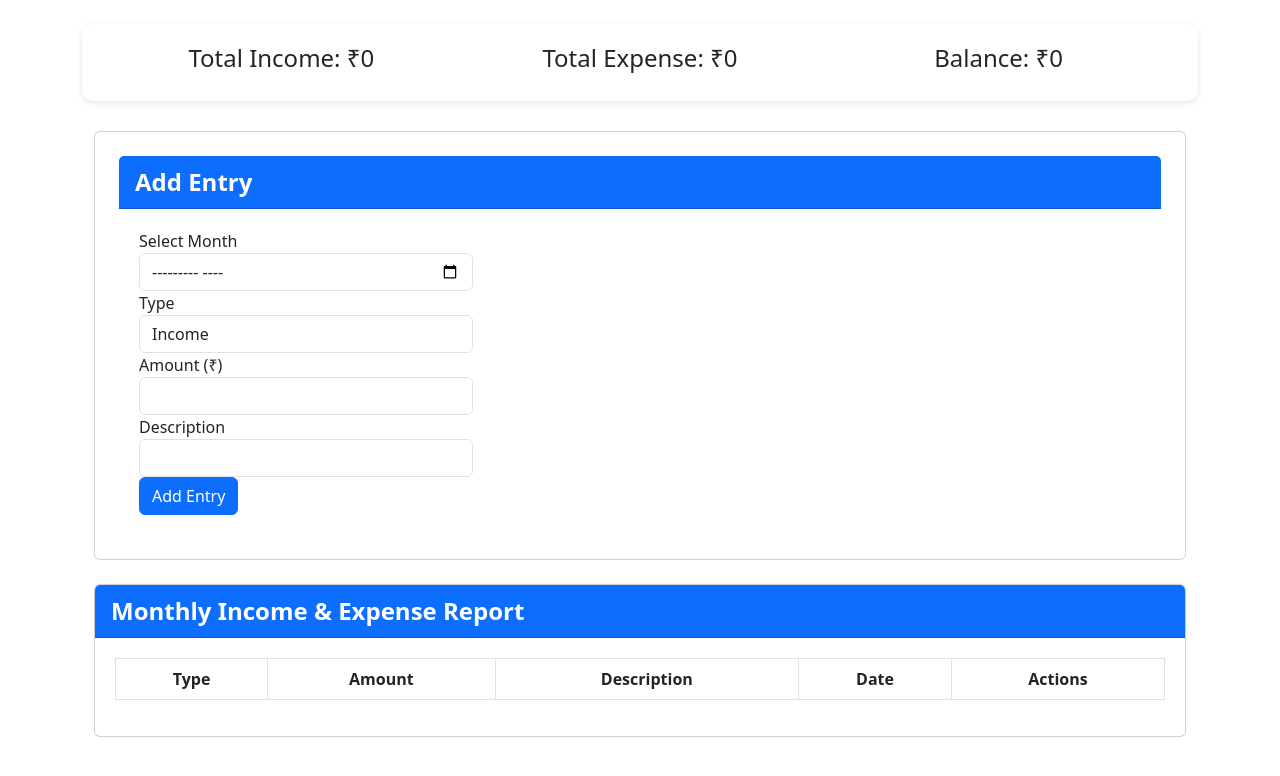
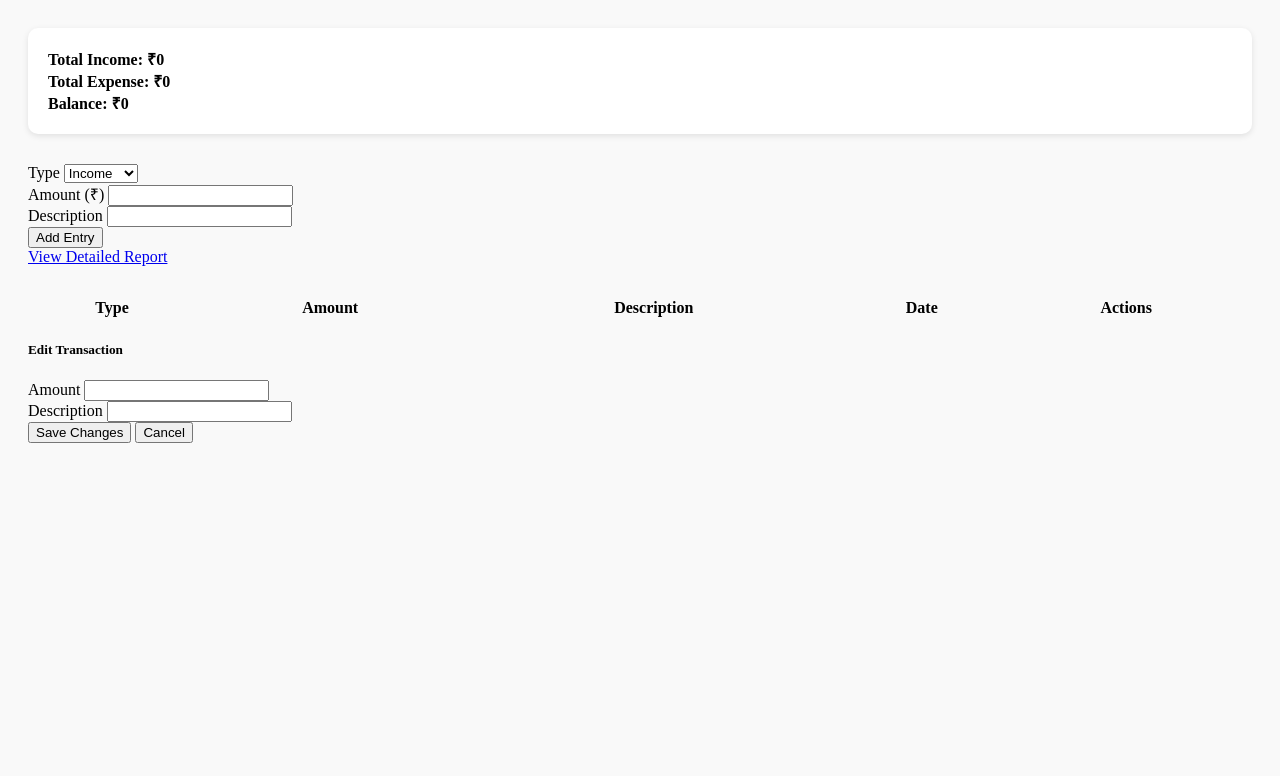
Before and after one commit to pruthvik91/lifeline-gym, a PHP site: page /income_expense.php in a window 1280 px wide. Shown: the top 776 px of the page. Run offline with PHP 8.4, Linux system fonts and the light colour scheme; lists and menus that the app fills with data are empty.

Commit message:
detailed report

```diff
--- a/income_expense.php
+++ b/income_expense.php
@@ -5,20 +5,16 @@
     <meta charset="UTF-8">
     <meta http-equiv="X-UA-Compatible" content="IE=edge">
     <meta name="viewport" content="width=device-width, initial-scale=1.0">
-    <title>Income & Expense Manager</title>
-    <link href="https://cdn.jsdelivr.net/npm/bootstrap@5.3.0/dist/css/bootstrap.min.css" rel="stylesheet">
-    <script src="https://code.jquery.com/jquery-3.6.0.min.js"></script>
-    <!-- <script src="https://cdn.jsdelivr.net/npm/bootstrap@5.3.0/dist/js/bootstrap.bundle.min.js"></script>
-    <script src="https://cdn.datatables.net/1.13.4/js/jquery.dataTables.min.js"></script> -->
+    <title>Gym Income & Expense Manager</title>
+    <script src="https://cdn.jsdelivr.net/npm/bootstrap@5.3.0/dist/js/bootstrap.bundle.min.js"></script>
 
     <style>
-        .card-body {
+         .sidebar-list{
+        margin-top:13% !important;
+    }
+        .expense-body {
             padding: 20px;
-        }
-
-        .card-header {
-            font-size: 1.5rem;
-            font-weight: bold;
+            background-color: #f9f9f9;
         }
 
         .summary-box {
@@ -29,48 +25,20 @@
             margin-bottom: 30px;
         }
 
-        .group-card {
-            margin-bottom: 15px;
-            cursor: pointer;
+        .summary-box h4 {
+            margin: 0;
         }
 
-        .record-details {
-            display: none;
-            margin-top: 15px;
-            padding: 10px;
-            border: 1px solid #ddd;
-            border-radius: 5px;
-            background-color: #f9f9f9;
-        }
-
-        .group-summary {
-            font-size: 1.2rem;
-            font-weight: bold;
-        }
-
-        .group-records {
-            margin-top: 15px;
-        }
-
-        .record-item {
-            padding: 10px;
-            border-bottom: 1px solid #ddd;
-        }
-
-        .record-item:last-child {
-            border-bottom: none;
-        }
-
-        .table th,
-        .table td {
-            text-align: center;
+        .form-section {
+            margin-bottom: 30px;
         }
     </style>
 </head>
 
-<body class="container p-4">
+<body class="expense-body">
 
-    <!-- Summary Box -->
+
+    <div class="container">
         <div class="summary-box row text-center">
             <div class="col-md-4">
                 <h4>Total Income: ₹<span id="totalIncome">0</span></h4>
@@ -83,51 +51,34 @@
             </div>
         </div>
 
-    <!-- Entry Form -->
-    <div class="card p-4 mb-4">
-        <div class="card-header bg-primary text-white">
-            Add Entry
-        </div>
-        <div class="card-body">
+
+        <div class="form-section card p-4">
             <form id="entryForm">
                 <div class="form-row">
                     <div class="form-group col-md-4">
-                        <label for="monthSelect">Select Month</label>
-                        <input type="month" id="monthSelect" class="form-control" required>
-                    </div>
-                    <div class="form-group col-md-4">
-                        <label for="type">Type</label>
+                        <label>Type</label>
                         <select class="form-control" id="type" required>
                             <option value="income">Income</option>
                             <option value="expense">Expense</option>
                         </select>
                     </div>
                     <div class="form-group col-md-4">
-                        <label for="amount">Amount (₹)</label>
+                        <label>Amount (₹)</label>
                         <input type="number" class="form-control" id="amount" required>
                     </div>
                     <div class="form-group col-md-4">
-                        <label for="description">Description</label>
+                        <label>Description</label>
                         <input type="text" class="form-control" id="description" required>
                     </div>
                 </div>
+                <div class="d-flex">
                 <button type="submit" class="btn btn-primary">Add Entry</button>
+                <div class="text-end mx-2"><a href="index.php?page=detailed_report" class="btn btn-secondary">View Detailed Report</a></div>
+                </div>
             </form>
         </div>
-    </div>
 
-    <!-- Group Summary Cards -->
-    <div id="groupSummaryCards">
-        <!-- Group Cards will be added here dynamically -->
-    </div>
-
-    <!-- Transaction Table -->
-    <div class="card mt-4">
-        <div class="card-header bg-primary text-white">
-            Monthly Income & Expense Report
-        </div>
-        <div class="card-body">
-            <table id="recordsTable" class="table table-striped table-bordered">
+        <table id="recordsTable" class="display" style="width:100%">
             <thead>
                 <tr>
                     <th>Type</th>
@@ -140,7 +91,10 @@
             <tbody></tbody>
         </table>
     </div>
-    </div>
+
+    <!-- <script src="https://code.jquery.com/jquery-3.6.0.min.js"></script> -->
+    <script src="https://cdn.datatables.net/1.13.4/js/jquery.dataTables.min.js"></script>
+    <script src="https://cdn.jsdelivr.net/npm/bootstrap@4.4.1/dist/js/bootstrap.bundle.min.js"></script>
 
     <script>
         let table;
@@ -148,22 +102,14 @@
 
         $(document).ready(function() {
             table = $('#recordsTable').DataTable();
-            const today = new Date();
-            const currentMonth = today.toISOString().slice(0, 7); // "YYYY-MM"
-            $('#monthSelect').val(currentMonth);
-            fetchData(); // Load data for current month on page load
+            fetchData();
+            const editModal = new bootstrap.Modal(document.getElementById('editModal'));
 
             $('#entryForm').on('submit', function(e) {
                 e.preventDefault();
                 const type = $('#type').val();
                 const amount = $('#amount').val();
                 const description = $('#description').val();
-                const selectedMonth = $('#monthSelect').val();
-                if (!selectedMonth) return;
-
-                const [year, month] = selectedMonth.split('-');
-                const start = `${year}-${month}-01`;
-                const end = new Date(year, month, 0).toISOString().split('T')[0]; // last day of month
 
                 $.ajax({
                     url: 'ajaxcall.php',
@@ -172,9 +118,7 @@
                         action: 'add',
                         type,
                         amount,
-                        description,
-                        start,
-                        end
+                        description
                     },
                     success: function(res) {
                         res = JSON.parse(res);
@@ -187,23 +131,74 @@
                     }
                 });
             });
-        });
 
-        function fetchData() {
-            const selectedMonth = $('#monthSelect').val(); // Get the selected month
-            if (!selectedMonth) return;
-
-            const [year, month] = selectedMonth.split('-');
-            const start = `${year}-${month}-01`;
-            const end = new Date(year, month, 0).toISOString().split('T')[0]; // last day of month
+            $('#recordsTable tbody').on('click', '.delete-btn', function() {
+                const id = $(this).data('id');
 
                 $.ajax({
                     url: 'ajaxcall.php',
                     type: 'POST',
                     data: {
-                    action: 'get',
-                    start,
-                    end
+                        action: 'delete',
+                        id
+                    },
+                    success: function(res) {
+                        res = JSON.parse(res);
+                        if (res.status === 'OK') {
+                            fetchData();
+                        } else {
+                            alert("Error deleting transaction");
+                        }
+                    }
+                });
+            });
+
+            $('#recordsTable tbody').on('click', '.edit-btn', function() {
+                const id = $(this).data('id');
+                const entry = data.find(x => x.id == id);
+
+                $('#editId').val(entry.id);
+                $('#editAmount').val(entry.amount);
+                $('#editDescription').val(entry.description);
+                editModal.show();
+            });
+
+            $('#editForm').on('submit', function(e) {
+                e.preventDefault();
+
+                const id = $('#editId').val();
+                const amount = $('#editAmount').val();
+                const description = $('#editDescription').val();
+
+                $.ajax({
+                    url: 'ajaxcall.php',
+                    type: 'POST',
+                    data: {
+                        action: 'update',
+                        id,
+                        amount,
+                        description
+                    },
+                    success: function(res) {
+                        res = JSON.parse(res);
+                        if (res.status === 'OK') {
+                            editModal.hide();
+                            fetchData();
+                        } else {
+                            alert("Error updating transaction");
+                        }
+                    }
+                });
+            });
+        });
+
+
+        function fetchData() {
+            $.ajax({
+                url: 'ajaxcall.php',
+                type: 'POST',
+                data: {
+                    action: 'get'
                 },
                 success: function(res) {
                     res = JSON.parse(res);
@@ -218,58 +213,16 @@
                     let income = 0,
                         expense = 0;
 
-                    // Group by description
-                    const groups = {};
-                    data.forEach(entry => {
-                        const key = entry.description.trim().toLowerCase();
-                        if (!groups[key]) groups[key] = [];
-                        groups[key].push(entry);
-                    });
-
-                    // Generate group summary cards
-                    const $groupSummaryCards = $('#groupSummaryCards').empty();
-                    Object.entries(groups).forEach(([desc, entries], idx) => {
-                        let groupTotal = 0;
-                        entries.forEach(entry => groupTotal += parseFloat(entry.amount));
-
-                        const groupCard = `
-                            <div class="card group-card" data-group-id="${idx}">
-                                <div class="card-header">
-                                <span class="group-summary">${desc} (₹${groupTotal.toLocaleString()})</span>
-                                </div>
-                                <div class="card-body">
-                                <button class="btn btn-link show-records-btn" data-bs-toggle="collapse" data-bs-target="#group${idx}Records">
-                                    View Records
-                                </button>
-                                <div id="group${idx}Records" class="collapse record-details">
-                                    <div class="group-records">
-                                    ${entries.map(entry => `
-                                        <div class="record-item">
-                                        <strong>${entry.type.charAt(0).toUpperCase() + entry.type.slice(1)}:</strong>
-                                        ₹${parseFloat(entry.amount).toLocaleString()} - ${new Date(entry.created_at).toLocaleDateString()}
-                                        <br> Description: ${entry.description}
-                                        </div>
-                                    `).join('')}
-                                    </div>
-                                </div>
-                                </div>
-                            </div>
-                            `;
-
-                        $groupSummaryCards.append(groupCard);
-                    });
-
-                    // Add data to the table
                     data.forEach(entry => {
                         const amt = parseFloat(entry.amount);
                         if (entry.type === 'income') income += amt;
                         else expense += amt;
 
                         table.row.add([
-                            entry.type.charAt(0).toUpperCase() + entry.type.slice(1),
-                            `₹${amt.toLocaleString()}`,
+                            entry.type,
+                            `₹${amt}`,
                             entry.description,
-                            new Date(entry.created_at).toLocaleDateString(),
+                            entry.created_at,
                             `
                         <button class="btn btn-warning btn-sm edit-btn" data-id="${entry.id}">Edit</button>
                         <button class="btn btn-danger btn-sm delete-btn" data-id="${entry.id}">Delete</button>
@@ -277,15 +230,40 @@
                         ]).draw();
                     });
 
-                    // Update totals
-                    $('#totalIncome').text(income.toLocaleString());
-                    $('#totalExpense').text(expense.toLocaleString());
-                    $('#balance').text((income - expense).toLocaleString());
+                    $('#totalIncome').text(income);
+                    $('#totalExpense').text(expense);
+                    $('#balance').text(income - expense);
                 }
             });
         }
     </script>
 
+    <!-- Edit Modal -->
+    <div class="modal fade" id="editModal" tabindex="-1" aria-labelledby="editModalLabel" aria-hidden="true">
+        <div class="modal-dialog">
+            <form id="editForm" class="modal-content">
+                <div class="modal-header">
+                    <h5 class="modal-title" id="editModalLabel">Edit Transaction</h5>
+
+                </div>
+                <div class="modal-body">
+                    <input type="hidden" id="editId">
+                    <div class="mb-3">
+                        <label for="editAmount" class="form-label">Amount</label>
+                        <input type="number" class="form-control" id="editAmount" required>
+                    </div>
+                    <div class="mb-3">
+                        <label for="editDescription" class="form-label">Description</label>
+                        <input type="text" class="form-control" id="editDescription" required>
+                    </div>
+                </div>
+                <div class="modal-footer">
+                    <button type="submit" class="btn btn-primary">Save Changes</button>
+                    <button type="button" class="btn btn-secondary" data-dismiss="modal">Cancel</button>
+                </div>
+            </form>
+        </div>
+    </div>
 </body>
 
 </html>
```
Also changed, not shown: detailed_report.php (added, +164 -0 lines). Lines whose indentation alone changed are shown as unchanged.
